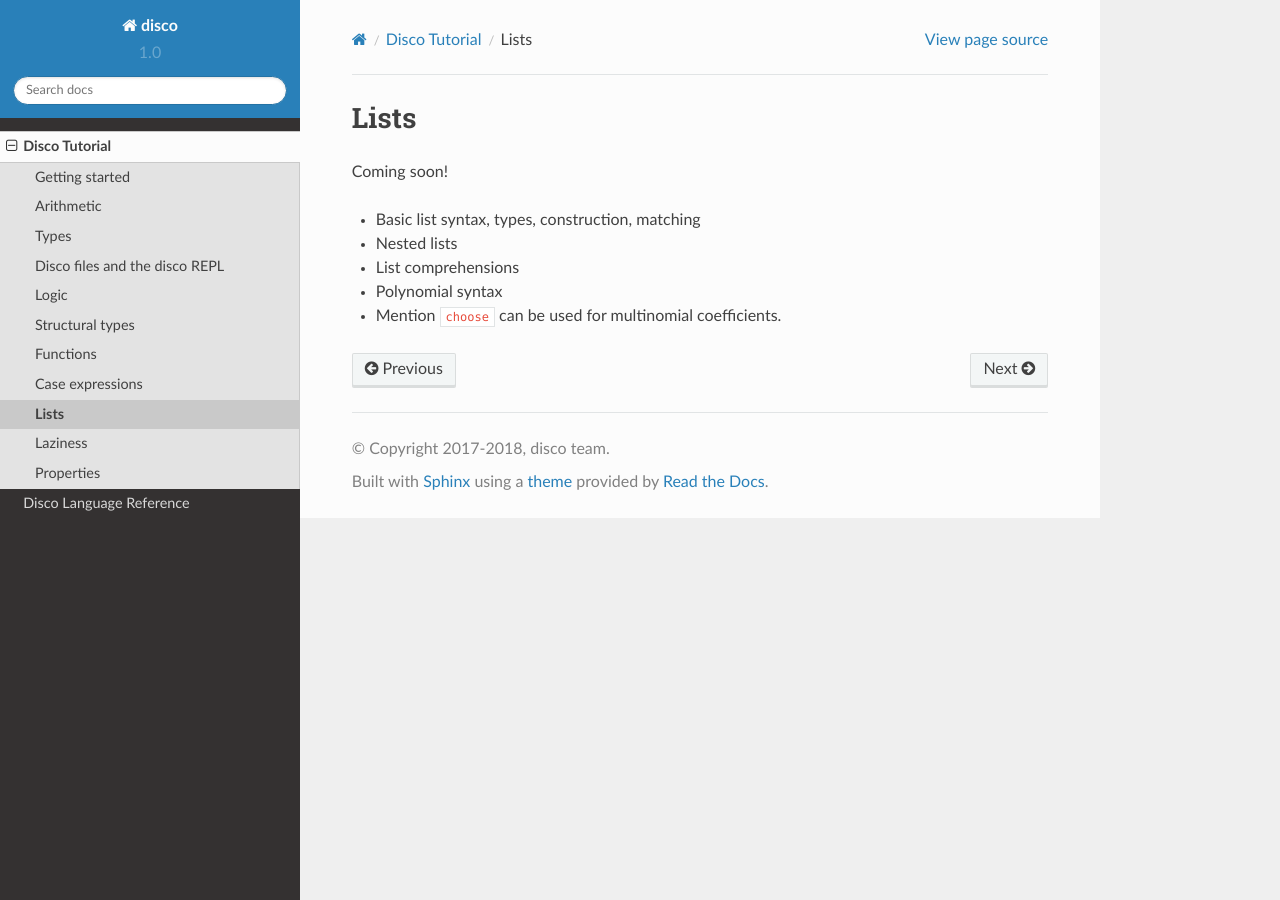
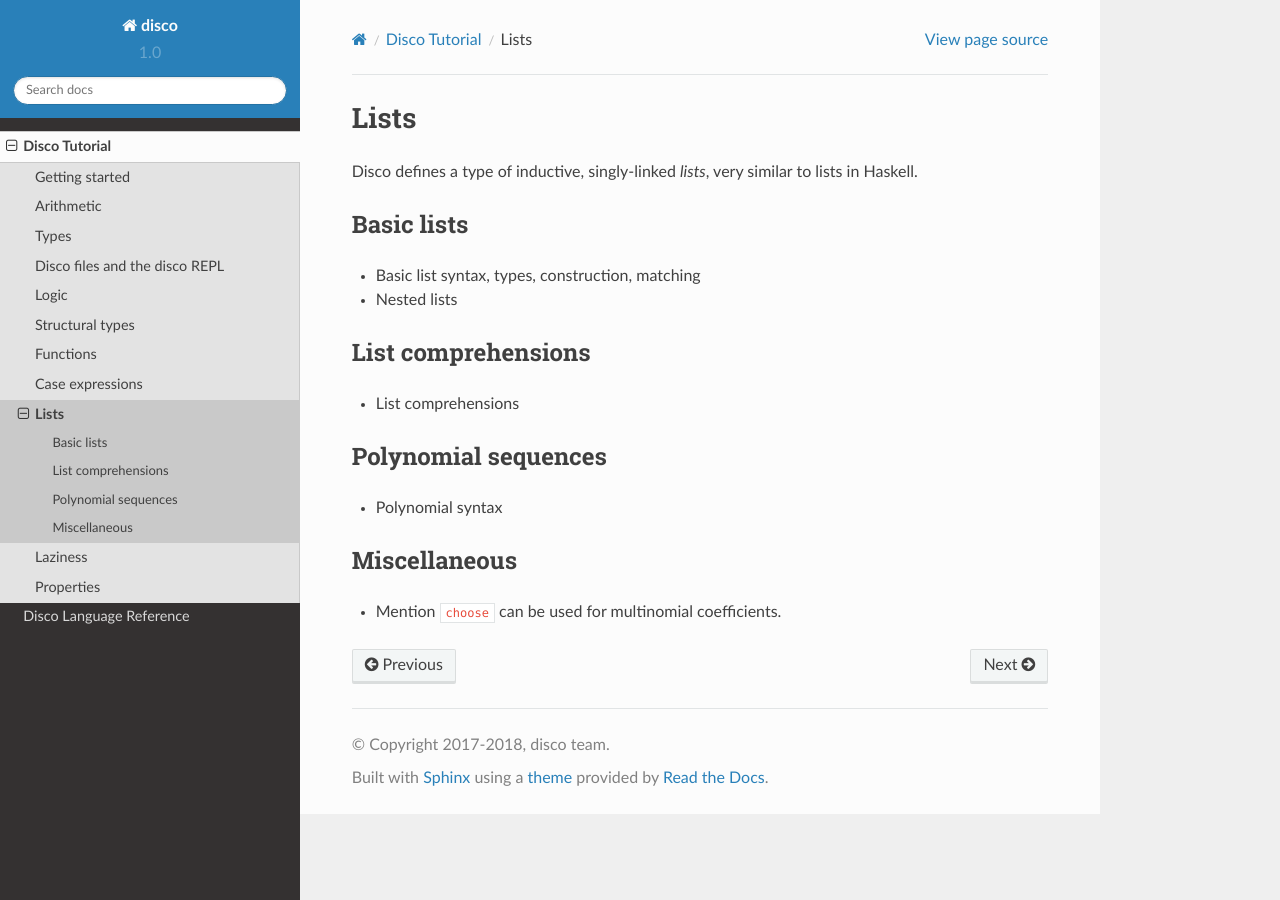
Before and after one commit to disco-lang/disco, a Sphinx documentation site: the page built from docs/tutorial/lists.rst, in a window 1280 px wide. Built offline with Sphinx 7.4.7 and the Read the Docs theme 2.0.0, drawn with Linux system fonts in a browser that asks for light colours.

Commit message:
tutorial: outline list section [ci skip]

```diff
--- a/docs/tutorial/lists.rst
+++ b/docs/tutorial/lists.rst
@@ -3,10 +3,26 @@
 Lists
 *****
 
-Coming soon!
+Disco defines a type of inductive, singly-linked *lists*, very similar
+to lists in Haskell.
+
+Basic lists
+===========
 
 * Basic list syntax, types, construction, matching
 * Nested lists
+
+List comprehensions
+===================
+
 * List comprehensions
+
+Polynomial sequences
+====================
+
 * Polynomial syntax
+
+Miscellaneous
+=============
+
 * Mention ``choose`` can be used for multinomial coefficients.
```
